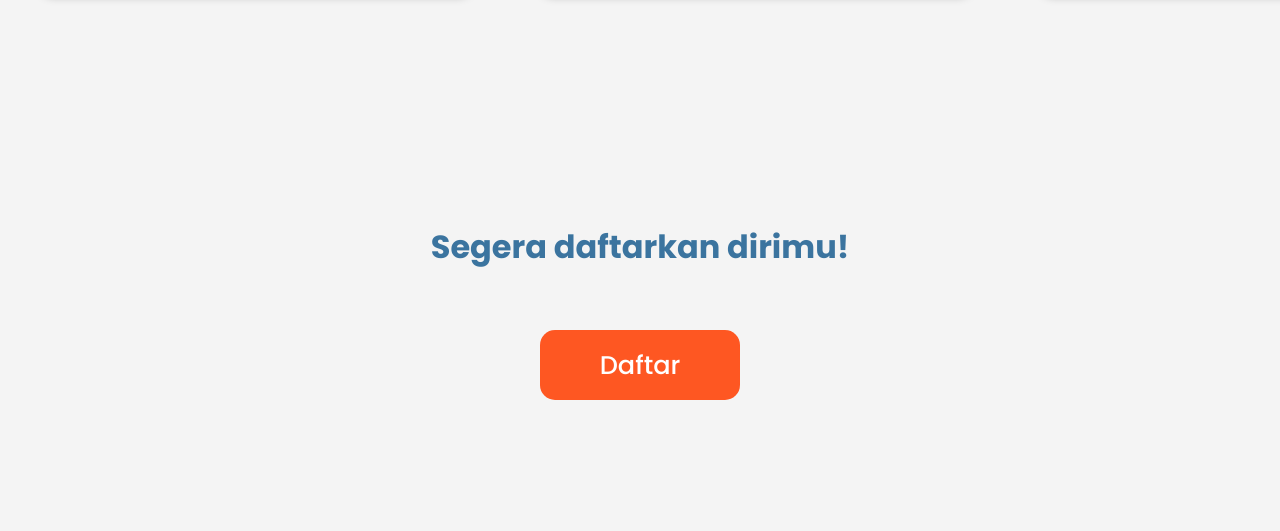
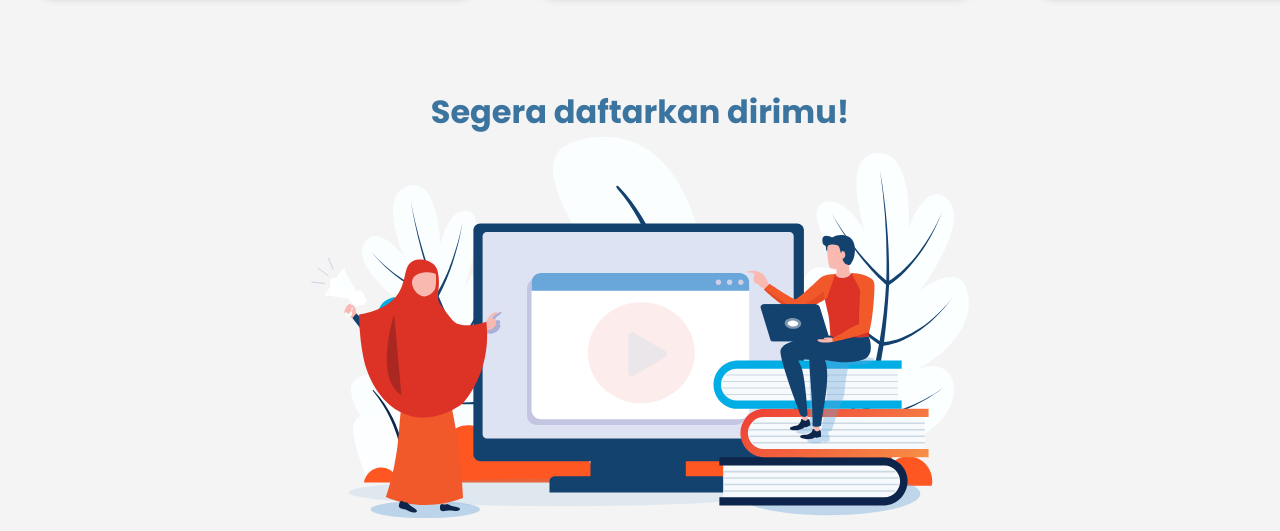
Before and after one commit to danivideda/gamifythink-frontend-prj, a website: page public/index.html in a window 1280 px wide. Shown: the part 2631-3162 px from the top of the page. Drawn offline with nearby package versions, Linux system fonts and the light colour scheme.

Commit message:
section#contact add illustration

```diff
--- a/public/index.html
+++ b/public/index.html
@@ -167,12 +167,13 @@
       </div>
     </section>
 
-    <section id="contact" class="pt-5 pb-5">
+    <section id="contact" class="pt-5 pb-2">
       <div class="container h-100">
         <div class="content position-relative h-100">
-          <div class="main text-center position-absolute w-100">
-            <h1 class="lead-heading mb-5">Segera daftarkan dirimu!</h1>
-            <a href="#" class="btn btn-primary" id="btn-register">Daftar</a>
+          <div class="main text-center position-relative w-100">
+            <h1 class="lead-heading mb-1">Segera daftarkan dirimu!</h1>
+            <img class="position-relative" src="img/landing-page/daftar-sekarang.svg" alt="illustration">
+            <a href="#" class="btn btn-primary d-block mb-5" id="btn-register">Daftar</a>
           </div>
           <div class="media d-flex flex-wrap justify-content-around w-100">
             <div class="d-flex flex-column justify-content-between align-items-center">
--- a/src/scss/_media.scss
+++ b/src/scss/_media.scss
@@ -152,6 +152,10 @@
   #contact {
     .main {
       top: 0;
+
+      img {
+        width: 100%;
+      }
     }
 
     .media {
--- a/src/scss/main.scss
+++ b/src/scss/main.scss
@@ -367,7 +367,7 @@ nav {
 
 #contact {
   position: relative;
-  height: 768px;
+  // height: 800px;
 
   .lead-heading {
     margin: 0 auto;
@@ -376,15 +376,25 @@ nav {
   }
 
   .main {
-    top: 20%;
+    top: 0;
+
+    a {
+      position: relative;
+      left: 50%;
+      transform: translateX(-50%);
+    }
   }
 
   .media {
-    position: absolute;
-    bottom: 35px;
+    // position: absolute;
+    // bottom: 0;
 
     div {
       width: 236px;
+
+      h2 {
+        font-size: 1rem;
+      }
     }
   }
 }
```
Also changed, not shown: public/css/main.css, public/img/landing-page/daftar-sekarang.svg (added).
